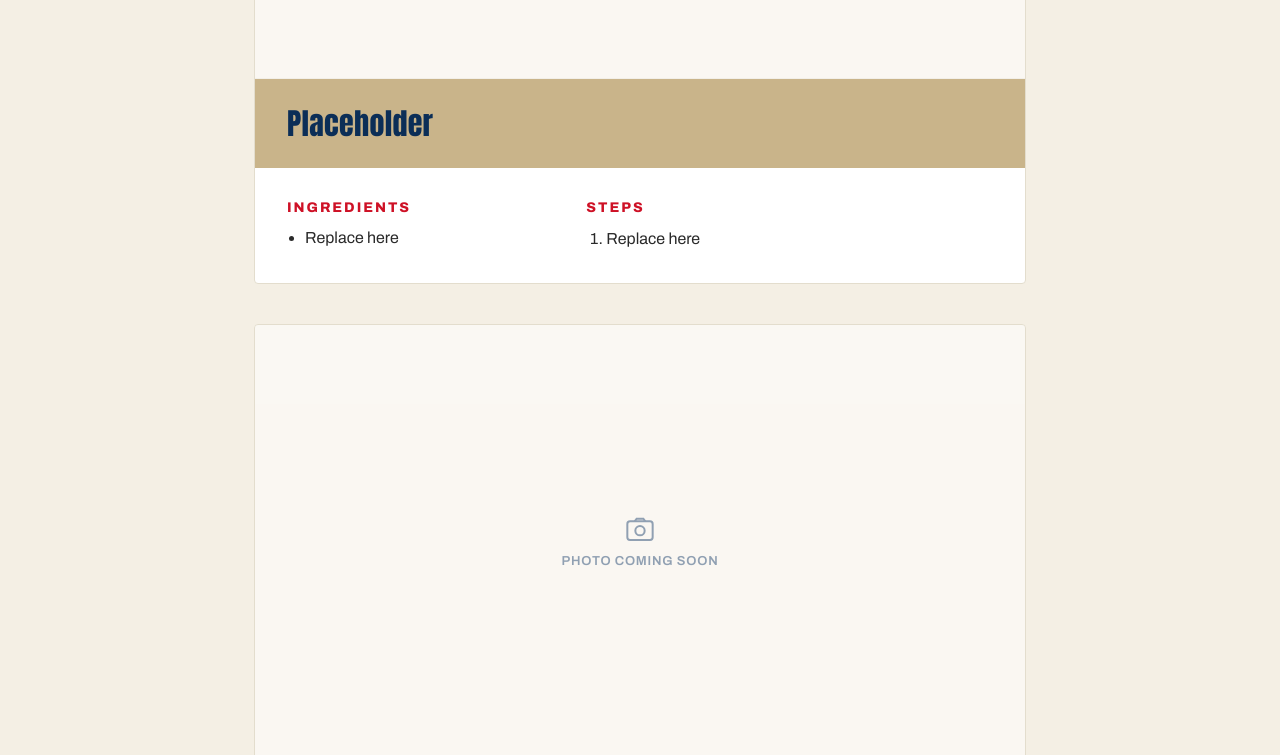
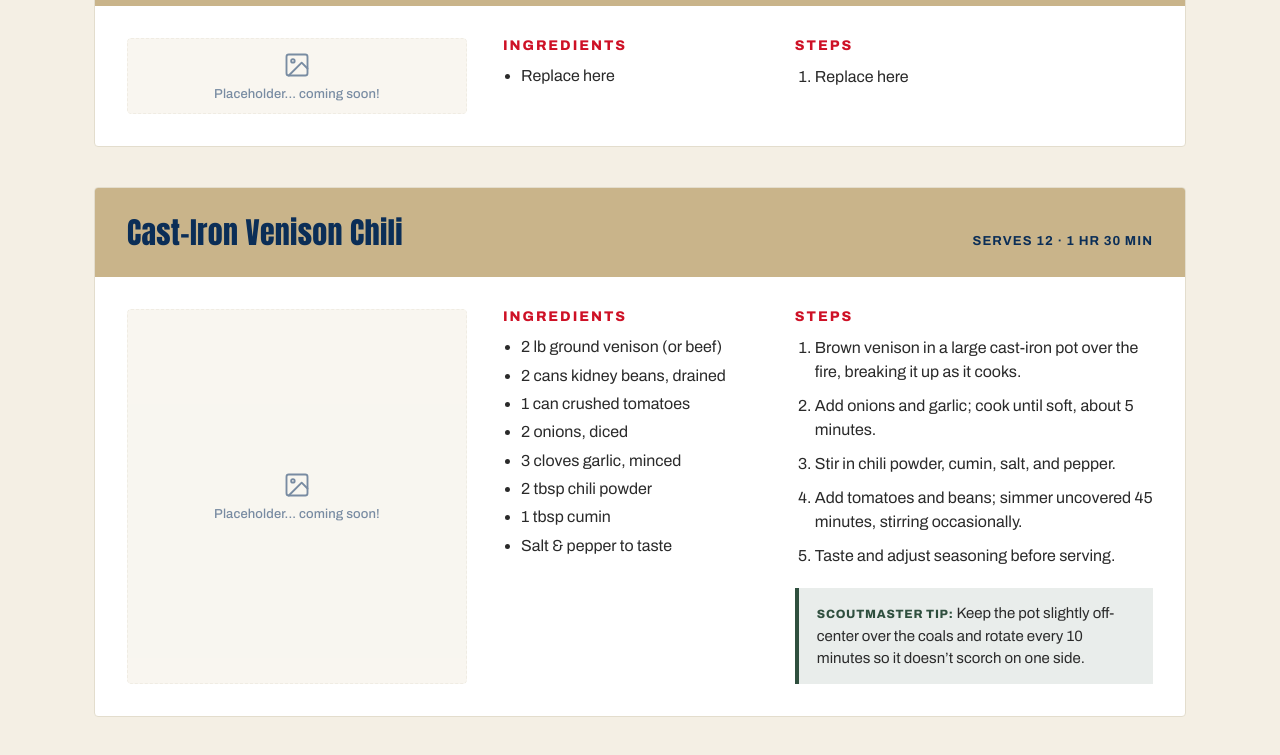
Before and after one commit to aJakeoo/t6100-beast-feast-recepies, a plain HTML site: page index.html in a window 1280 px wide. Shown: the part 613-1368 px from the top of the page. Drawn offline with Linux system fonts and the light colour scheme.

Commit message:
Match refreshed Claude Design layout
Adopt the design's updated 3-column card grid (photo, ingredients,
steps) and wider 1140px max width, switch the Scoutmaster tip box
to the design's scout-green accent, and update the photo placeholder
copy to "Placeholder... coming soon!"

```diff
--- a/script.js
+++ b/script.js
@@ -6,23 +6,24 @@ function el(tag, className, text) {
 }
 
 function renderPhoto(recipe) {
+  const wrap = el('div', 'recipe-card__photo-wrap');
   if (recipe.photo) {
     const img = document.createElement('img');
     img.className = 'recipe-card__photo';
     img.src = recipe.photo;
     img.alt = recipe.name;
-    return img;
+    wrap.appendChild(img);
+    return wrap;
   }
-  const placeholder = el('div', 'recipe-card__photo recipe-card__photo--placeholder');
-  placeholder.innerHTML = '<svg viewBox="0 0 24 24" width="32" height="32" fill="none" stroke="currentColor" stroke-width="1.5"><rect x="2.5" y="5.5" width="19" height="14" rx="2"/><circle cx="12" cy="12.5" r="3.5"/><path d="M8 5.5l1.5-2h5l1.5 2"/></svg>';
-  placeholder.appendChild(el('div', 'recipe-card__photo-text', 'Photo coming soon'));
-  return placeholder;
+  const placeholder = el('div', 'recipe-card__photo--placeholder');
+  placeholder.innerHTML = '<svg viewBox="0 0 24 24" width="28" height="28" fill="none" stroke="currentColor" stroke-width="1.6" stroke-linecap="round" stroke-linejoin="round"><rect x="3" y="3" width="18" height="18" rx="2"/><circle cx="8.5" cy="8.5" r="1.5"/><path d="m21 15-5-5L5 21"/></svg>';
+  placeholder.appendChild(el('div', 'recipe-card__photo-text', 'Placeholder... coming soon!'));
+  wrap.appendChild(placeholder);
+  return wrap;
 }
 
 function renderRecipe(recipe) {
   const card = el('article', 'recipe-card');
-
-  card.appendChild(renderPhoto(recipe));
 
   const head = el('div', 'recipe-card__head');
   head.appendChild(el('div', 'recipe-card__name', recipe.name));
@@ -32,6 +33,7 @@ function renderRecipe(recipe) {
   card.appendChild(head);
 
   const body = el('div', 'recipe-card__body');
+  body.appendChild(renderPhoto(recipe));
 
   const ingredientsCol = el('div', 'recipe-card__ingredients');
   ingredientsCol.appendChild(el('div', 'recipe-card__label', 'Ingredients'));
--- a/style.css
+++ b/style.css
@@ -3,6 +3,7 @@
   --navy: #0b2e57;
   --khaki: #c9b48a;
   --crimson: #ce1126;
+  --scout-green: #2f4f3e;
   --ink: #2a2a2a;
   --border-color: #e3ddcd;
 }
@@ -52,7 +53,7 @@ a:hover { color: var(--crimson); }
 }
 
 .recipe-list {
-  max-width: 820px;
+  max-width: 1140px;
   margin: 0 auto;
   padding: 48px 24px 80px;
   display: flex;
@@ -67,30 +68,42 @@ a:hover { color: var(--crimson); }
   overflow: hidden;
 }
 
+.recipe-card__photo-wrap {
+  border-radius: 4px;
+  overflow: hidden;
+  aspect-ratio: 3 / 2;
+}
+
 .recipe-card__photo {
   display: block;
   width: 100%;
-  aspect-ratio: 16 / 9;
+  height: 100%;
   object-fit: cover;
 }
 
 .recipe-card__photo--placeholder {
+  width: 100%;
+  height: 100%;
   display: flex;
   flex-direction: column;
   align-items: center;
   justify-content: center;
   gap: 8px;
   background: var(--page-bg);
+  border: 1.5px dashed var(--border-color);
+  border-radius: 4px;
   color: var(--navy);
-  opacity: 0.45;
-  border-bottom: 1px solid var(--border-color);
+  opacity: 0.55;
+  box-sizing: border-box;
+  text-align: center;
+  padding: 12px;
 }
 
 .recipe-card__photo-text {
-  font-weight: 600;
+  font-weight: 500;
   font-size: 13px;
-  letter-spacing: 0.06em;
-  text-transform: uppercase;
+  letter-spacing: 0.01em;
+  max-width: 90%;
 }
 
 .recipe-card__head {
@@ -121,19 +134,22 @@ a:hover { color: var(--crimson); }
 
 .recipe-card__body {
   padding: 32px;
-  display: flex;
-  gap: 36px;
-  flex-wrap: wrap;
+  display: grid;
+  grid-template-columns: 1fr;
+  gap: 28px;
 }
 
-.recipe-card__ingredients {
-  flex: 1 1 220px;
-  min-width: 200px;
-}
+@media (min-width: 760px) {
+  .recipe-card__body {
+    grid-template-columns: 340px minmax(180px, 1fr) minmax(260px, 1.4fr);
+    gap: 36px;
+    align-items: stretch;
+  }
 
-.recipe-card__steps {
-  flex: 2 1 320px;
-  min-width: 260px;
+  .recipe-card__photo-wrap {
+    aspect-ratio: auto;
+    height: 100%;
+  }
 }
 
 .recipe-card__label {
@@ -167,8 +183,8 @@ a:hover { color: var(--crimson); }
 
 .recipe-card__tip {
   margin-top: 20px;
-  background: var(--page-bg);
-  border-left: 4px solid var(--navy);
+  background: rgba(47, 79, 62, 0.1);
+  border-left: 4px solid var(--scout-green);
   padding: 14px 18px;
   font-size: 15px;
   line-height: 1.5;
@@ -176,7 +192,7 @@ a:hover { color: var(--crimson); }
 
 .recipe-card__tip-label {
   font-weight: 800;
-  color: var(--navy);
+  color: var(--scout-green);
   text-transform: uppercase;
   letter-spacing: 0.06em;
   font-size: 12px;
```
